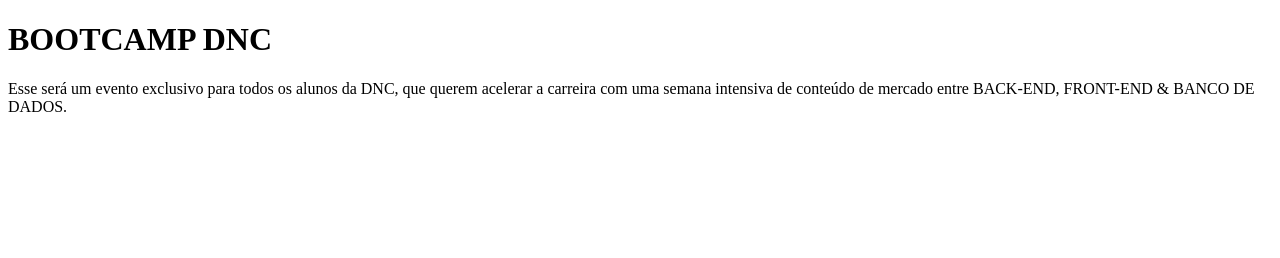
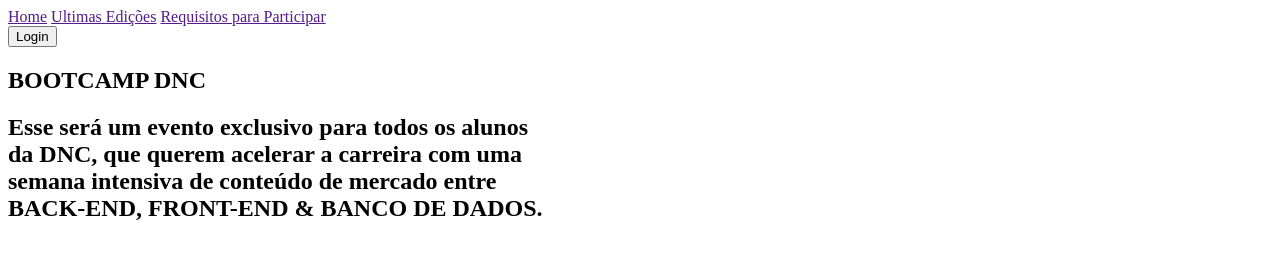
Before and after one commit to 01101-kairo/projeto-bootcamp, a plain HTML site: page index.html in a window 1280 px wide. Drawn offline with Linux system fonts and the light colour scheme.

Commit message:
add do cabeçalho do html

```diff
--- a/index.html
+++ b/index.html
@@ -11,12 +11,34 @@
   </head>
   <body>
     <!-- MENU HORIZONTAL -->
-    <!-- CABEÇALHO -->
-    <h1>BOOTCAMP DNC</h1>
-    <p>Esse será um evento exclusivo para todos os alunos da DNC, que querem
-    acelerar a carreira com uma semana intensiva de conteúdo de mercado entre
-    BACK-END, FRONT-END & BANCO DE DADOS.</p>
-    <!-- FORMULÁRIO -->
+    <nav>
+      <div>
+        <a href="">Home</a>
+        <a href="">Ultimas Edições</a>
+        <a href="">Requisitos para Participar</a>
+      </div>
+      <button type="">Login</button>
+    </nav>
+
+    <section>
+      <!-- CABEÇALHO -->
+      <header>
+        <h1>BOOTCAMP DNC</h1>
+        <h2>
+          Esse será um evento exclusivo para todos os alunos<br>
+          da <b> DNC</b>, que querem <span >acelerar a carreira</span> com uma<br>
+          semana intensiva de conteúdo de mercado entre<br>
+          <span>BACK-END, FRONT-END & BANCO DE DADOS.</span>
+        </h2>
+      </header>
+      <!-- FORMULÁRIO -->
+      <form>
+
+      </form>
+    </section>
     <!-- RODAPÉ -->
+    <footer>
+
+    </footer>
   </body>
 </html>
```
